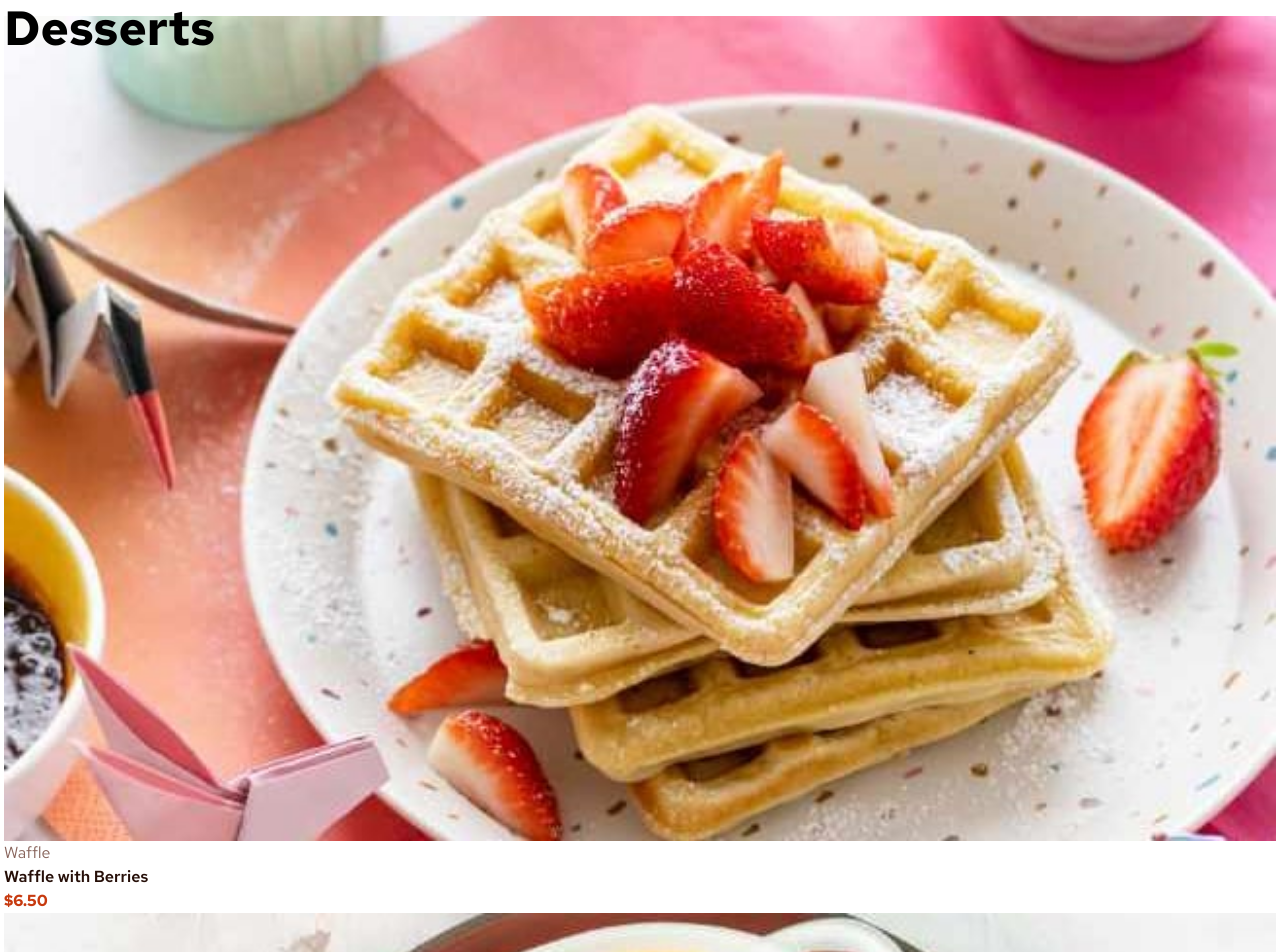
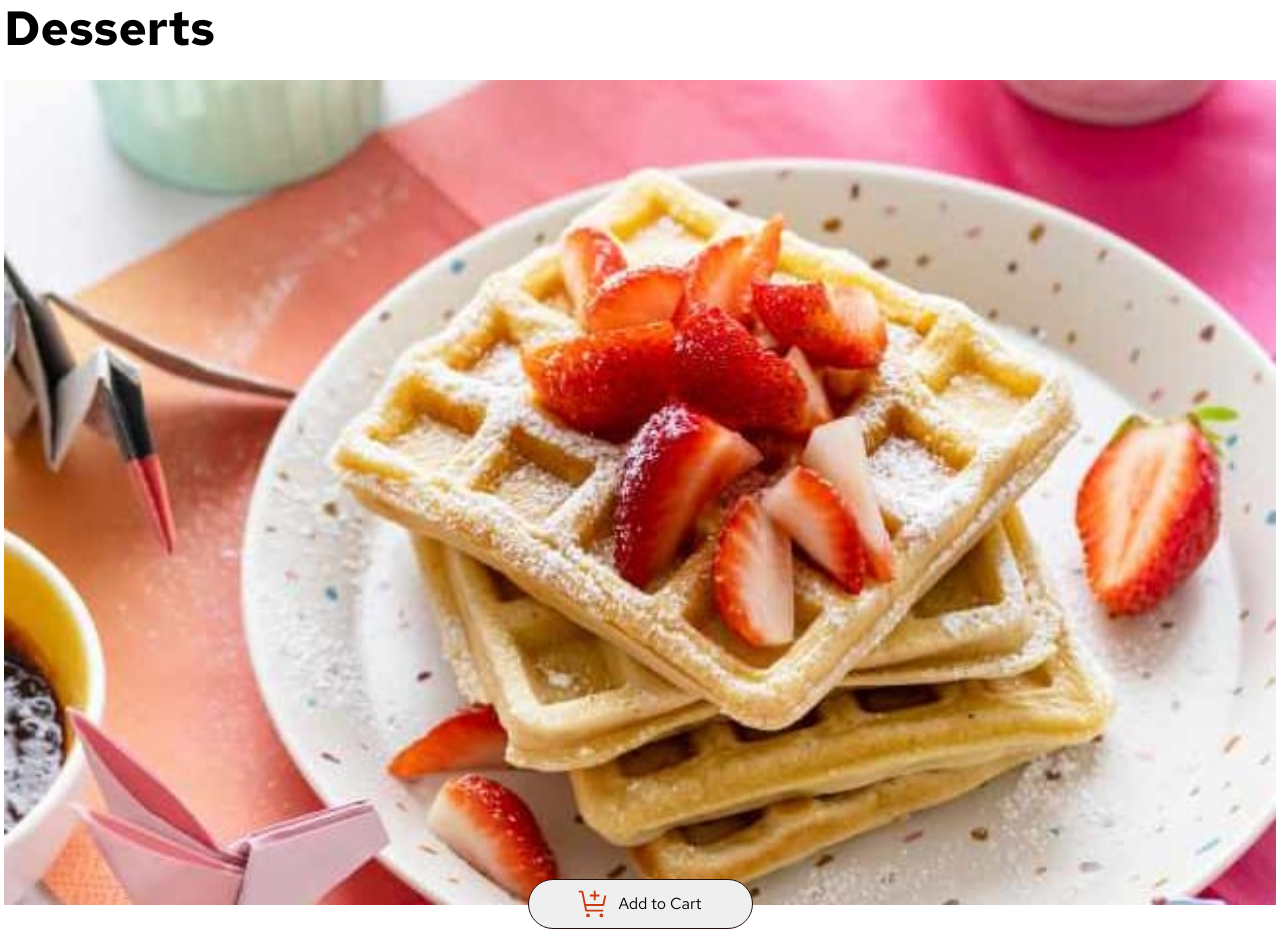
Before and after one commit to SebastianLaka/product-list-with-cart, a Vue app: page / in a window 1280 px wide. Shown: the top 952 px of the page. Built offline with nearby package versions, Linux system fonts and the light colour scheme.

Commit message:
Added static cta to make role like add meal to cart

```diff
--- a/src/assets/sass/reset.scss
+++ b/src/assets/sass/reset.scss
@@ -22,6 +22,7 @@ p{
 button{
   font-size: inherit;
   font-family: inherit;
+  cursor: pointer;
 }
 img{
   width: 100%;
--- /dev/null
+++ b/src/components/product-list/CartButton.vue
@@ -0,0 +1,21 @@
+<script setup>
+
+const props = defineProps({
+  icon: {
+    type: String,
+    required: true,
+  },
+})
+</script>
+<template>
+  <button>
+    <img :src="props.icon" class="button-icon"/>
+    <slot></slot>
+  </button>
+</template>
+<style lang="scss" scoped>
+.button-icon{
+    width: 2em;
+    height: 2em;
+}
+</style>
--- a/src/components/product-list/ProductItem.vue
+++ b/src/components/product-list/ProductItem.vue
@@ -1,4 +1,6 @@
 <script setup>
+import CartButton from './cartButton.vue'
+import addCartIcon from '../icons/icon-add-to-cart.svg'
 const props = defineProps({
   image: {
     type: Object,
@@ -6,15 +8,48 @@ const props = defineProps({
   },
 })
 const getImageUrl = (path) => {
-  const cleanPath = path.replace('./', '../../');
-  return new URL(cleanPath, import.meta.url).href;
+  const cleanPath = path.replace('./', '../../')
+  return new URL(cleanPath, import.meta.url).href
 }
 </script>
 
 <template>
   <div class="product-box">
-    <img class="product-image" :src="getImageUrl(image.mobile)" :alt="props.image.desktop" />
+    <div class="product-image-area">
+      <img class="product-image" :src="getImageUrl(image.mobile)" :alt="props.image.desktop" />
+      <CartButton :icon="addCartIcon" class="cart-button"><p>Add to Cart</p></CartButton>
+    </div>
+
     <slot name="product-info" />
   </div>
 </template>
-<style lang="scss" scoped></style>
+<style lang="scss" scoped>
+@use '../../assets/sass/colors.scss' as *;
+@media (min-width: 375px) {
+  .product-box {
+    padding-top: 4em;
+    .product-image-area {
+      position: relative;
+      .product-image {
+        object-fit: cover;
+      }
+      .cart-button {
+        display: flex;
+        justify-content: center;
+        align-items: center;
+        gap: 0 0.5em;
+        position: absolute;
+        bottom: -1.5em;
+        left: 25%;
+        right: 25%;
+        max-width: 225px;
+        margin: 0 auto;
+        padding: 0.5em 1em;
+        border-radius: 4em;
+        border: none;
+        border: 0.1em solid getColor('Rose-900');
+      }
+    }
+  }
+}
+</style>
--- a/src/components/product-list/ProductList.vue
+++ b/src/components/product-list/ProductList.vue
@@ -6,6 +6,7 @@ const storeProductData = useProductsStore()
 </script>
 
 <template>
+  <section class="products-container">
     <ProductsHeader v-slot="{ productsHeader }">
       <h1 class="product-header__category">{{ productsHeader }}</h1>
     </ProductsHeader>
@@ -22,6 +23,7 @@ const storeProductData = useProductsStore()
         </div>
       </template>
     </ProductItem>
+  </section>
 </template>
 
 <style lang="scss" scoped>
@@ -29,25 +31,37 @@ const storeProductData = useProductsStore()
 @use '../../assets/sass/fonts.scss' as *;
 @use '../../assets/sass/colors.scss' as *;
 @media (min-width: $mobile-view) {
+  .products-container {
+    display: flex;
+    flex-direction: column;
+    gap: 3em 0;
     .product-header {
       &__category {
         font-size: 3rem;
         font-weight: changeWeight('font-700');
       }
     }
-  .product-info{
-    &__category{
+    .product-info {
+      display: flex;
+      flex-direction: column;
+      gap: 0.5em 0;
+      padding-top: 3em;
+      &__category {
         color: getColor('Rose-500');
         font-weight: changeWeight('font-400');
       }
-    &__name{
+      &__name {
         color: getColor('Rose-900');
         font-weight: changeWeight('font-600');
+        font-size: 1.2rem;
       }
-    &__price{
+      &__price {
         color: getColor('Red');
         font-weight: changeWeight('font-700');
+        font-size: 1.2rem;
       }
+    }
+
   }
 }
 </style>
--- a/src/components/product-list/ProductsHeader.vue
+++ b/src/components/product-list/ProductsHeader.vue
@@ -22,6 +22,7 @@ onMounted(() => {
     right: 0;
     top: 0;
     padding: 1em .25em;
+    z-index: 100;
   }
 }
 </style>
```
Lines whose indentation alone changed are shown as unchanged.
